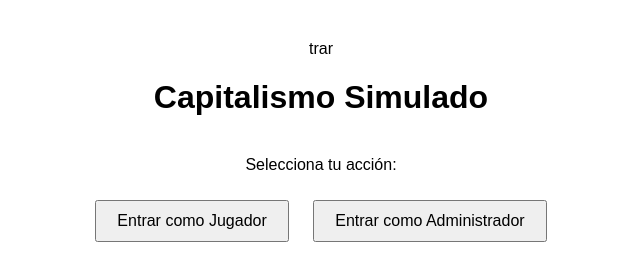
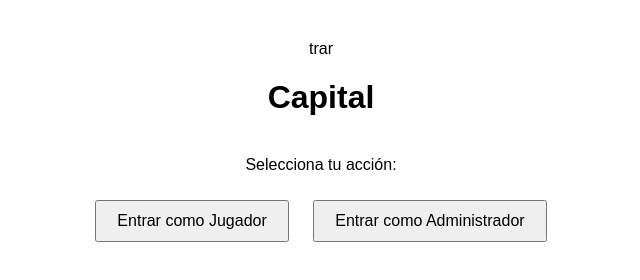
Before and after one commit to mmuinosp-hub/Capital, a website: page public/index.html in a window 1280 px wide. Shown: the whole page, without its empty margins (319-959 px from the left). Drawn offline with Linux system fonts and the light colour scheme.

Commit message:
Update index.html

```diff
--- a/public/index.html
+++ b/public/index.html
@@ -2,7 +2,7 @@ trar <!DOCTYPE html>
 <html lang="es">
 <head>
 <meta charset="UTF-8">
-<title>Capitalismo Simulado - Inicio</title>
+<title>Capital</title>
 <style>
 body { font-family: Arial, sans-serif; margin: 40px; text-align: center; }
 button { margin: 10px; padding: 10px 20px; font-size: 16px; cursor: pointer; }
@@ -11,7 +11,7 @@ h1 { margin-bottom: 40px; }
 </head>
 <body>
 
-<h1>Capitalismo Simulado</h1>
+<h1>Capital</h1>
 <p>Selecciona tu acción:</p>
 
 <!-- Opciones iniciales -->
```
